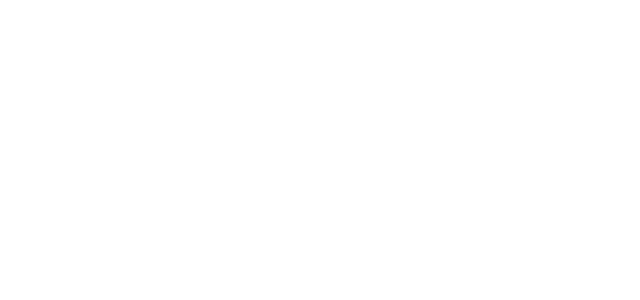
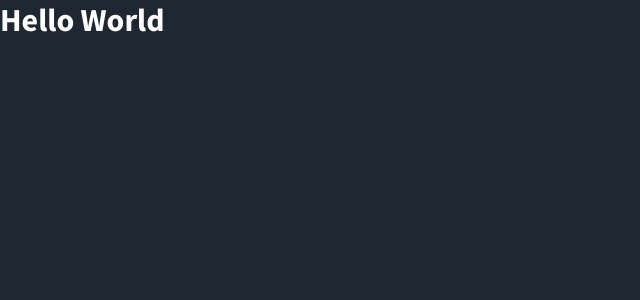
Before and after one commit to mhasanrabbi/mern-todo, a React (Create React App) app in the folder client/: page / in a window 1280 px wide. Shown: the top 300 px of the page, without its empty margins (0-640 px from the left). Built offline with nearby package versions, Linux system fonts and the light colour scheme.

Commit message:
setup font base-style

```diff
--- a/client/public/index.html
+++ b/client/public/index.html
@@ -24,7 +24,7 @@
       work correctly both with client-side routing and a non-root public URL.
       Learn how to configure a non-root public URL by running `npm run build`.
     -->
-    <title>React App</title>
+    <title>ToDo List</title>
   </head>
   <body>
     <noscript>You need to enable JavaScript to run this app.</noscript>
--- a/client/src/App.js
+++ b/client/src/App.js
@@ -1,5 +1,11 @@
+import "./main.scss";
+
 function App() {
-  return <div></div>;
+  return (
+    <div>
+      <h1>Hello World</h1>
+    </div>
+  );
 }
 
 export default App;
--- /dev/null
+++ b/client/src/main.scss
@@ -0,0 +1,28 @@
+@import url('https://fonts.googleapis.com/css2?family=Source+Sans+Pro:ital,wght@0,300;0,400;0,600;0,700;0,900;1,300;1,400&display=swap');
+
+
+$primary: #00a796;
+$primary-dark: #026158;
+$dark: #1f2732;
+$dark-light: #2f3136;
+$white: #fff;
+
+body {
+    font-family: 'Source Sans Pro', sans-serif;
+    padding: 0;
+    margin: 0;
+    background-color: $dark;
+    color: $white;
+}
+
+*, *:before, *:after {
+    box-sizing: border-box;
+}
+
+p, h1, h2, h3, h4 {
+    margin: 0;
+}
+
+button, input, textarea {
+    font-family: 'Source Sans Pro', sans-serif;
+}
```
Also changed, not shown: 1 other file (tests, documents, lock files or other folders).
